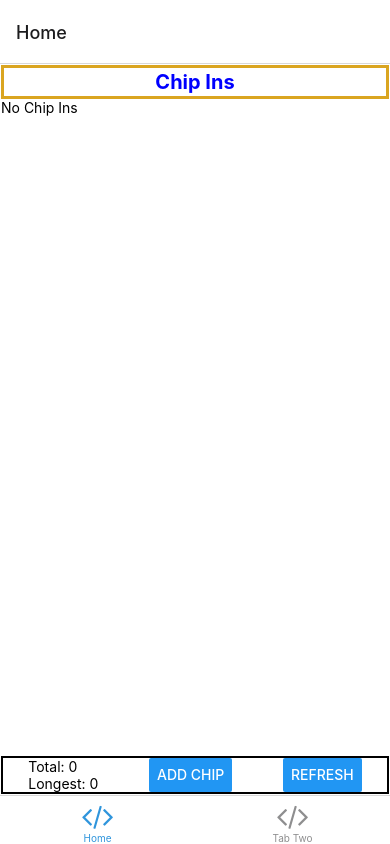
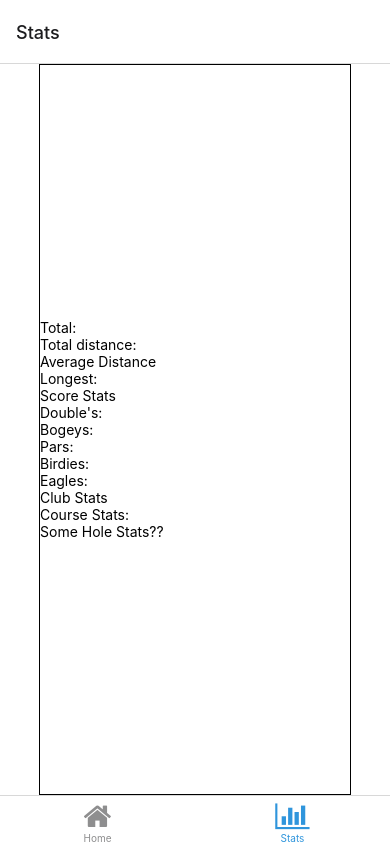
Before and after one commit to mdaley6/chip_in_app, a React Native app in the folder ChipInApp/: screen /Stats in a window 390 px wide. Built offline with nearby package versions, Linux system fonts and the light colour scheme; what expo-linking would draw is missing.

Commit message:
Starting a Stats Screen
Did some style & laid down the basis for a screen to run stats on all chip ins

```diff
--- a/ChipInApp/components/AllChips.tsx
+++ b/ChipInApp/components/AllChips.tsx
@@ -1,5 +1,5 @@
 import React, { useEffect, useState } from 'react';
-import { Text, View, StyleSheet, Button, ScrollView } from 'react-native';
+import { Text, View, StyleSheet, Button, ScrollView, TouchableOpacity } from 'react-native';
 import AsyncStorage from '@react-native-async-storage/async-storage';
 
 const Chip = (props: {number: number, course: string, club:string, distance:string, score:string }) =>  {
@@ -10,8 +10,8 @@ const Chip = (props: {number: number, course: string, club:string, distance:stri
     if(props.score == 'Double') color = 'darkred'
 
     return (
-        <View  style={styles.chip}>
-        <View  style={styles.chipSub}>
+        <View style={styles.chip}>
+        <View style={styles.chipSub}>
             <Text style={styles.number}>{props.number}</Text>
             <View>
                 <Text style={styles.text}>Club: {props.club}</Text>
@@ -20,7 +20,9 @@ const Chip = (props: {number: number, course: string, club:string, distance:stri
                 <Text style={styles.text}>For: <Text style={{color: color}}>{props.score}</Text></Text>
             </View>
         </View>
-        <Button title="Edit" onPress={() => handleEdit(props.number)}/>
+        <TouchableOpacity style={styles.button} onPress={() => handleEdit(props.number)}>
+            <Text style={styles.buttonText}>Edit</Text>
+        </TouchableOpacity>
         </View>
     );
 };
@@ -28,13 +30,10 @@ const Chip = (props: {number: number, course: string, club:string, distance:stri
 //need to actually implement this
 const handleEdit = (id: number) => {
     console.log("edit " + id);
-
-
+    //get the data for this chip
+    //allow them to overwrite it (may need an edit screen or pop up)
 }
 
-interface AllChipProps {
-	chipData9: {club: string, distance: string, course: string, score: string}[];
-}
 
 export const AllChips = () => {
     const [chips, setChips] = useState<{club: string, distance: string, course: string, score: string}[]>([]);
@@ -98,7 +97,8 @@ const styles = StyleSheet.create({
         justifyContent: 'space-between',
         alignItems: 'center',
         padding: 2,
-        borderWidth:1,
+        borderBottomWidth:1,
+        borderColor:'blue',
         width:'100%'
     },
     chipSub: {
@@ -116,14 +116,27 @@ const styles = StyleSheet.create({
     },
     number:{
         fontSize:25,
+        //fontWeight: 'bold',
         borderWidth:2,
-        borderColor: 'blue',
+        borderColor: 'gold',
         borderRadius: 10,
+        color:'blue',
         padding:6,
         marginLeft:3,
         marginRight:30,
-        backgroundColor:'gainsboro',
+       // backgroundColor:'blue',
         overflow: 'hidden'
+    },
+    button:{
+        borderWidth: 2,
+        borderColor:'gold',
+        padding: 5,
+        borderRadius: 10,
+        marginRight:4,
+    },
+    buttonText:{
+        fontSize:18,
+        color:'#448ff2',
     }
   });
 
--- a/ChipInApp/navigation/LinkingConfiguration.ts
+++ b/ChipInApp/navigation/LinkingConfiguration.ts
@@ -20,9 +20,9 @@ const linking: LinkingOptions<RootStackParamList> = {
               Home: 'one',
             },
           },
-          TabTwo: {
+          Stats: {
             screens: {
-              TabTwoScreen: 'two',
+              StatsScreen: 'two',
             },
           },
         },
--- a/ChipInApp/navigation/index.tsx
+++ b/ChipInApp/navigation/index.tsx
@@ -15,7 +15,7 @@ import useColorScheme from '../hooks/useColorScheme';
 import AddChip from '../screens/AddChip';
 import NotFoundScreen from '../screens/NotFoundScreen';
 import Home from '../screens/Home';
-import TabTwoScreen from '../screens/TabTwoScreen';
+import StatsScreen from '../screens/StatsScreen';
 import { RootStackParamList, RootTabParamList, RootTabScreenProps } from '../types';
 import LinkingConfiguration from './LinkingConfiguration';
 
@@ -67,15 +67,15 @@ function BottomTabNavigator() {
         component={Home}
         options={({ navigation }: RootTabScreenProps<'Home'>) => ({
           title: 'Home',
-          tabBarIcon: ({ color }) => <TabBarIcon name="code" color={color} />,
+          tabBarIcon: ({ color }) => <TabBarIcon name="home" color={color} />,
         })}
       />
       <BottomTab.Screen
-        name="TabTwo"
-        component={TabTwoScreen}
+        name="Stats"
+        component={StatsScreen}
         options={{
-          title: 'Tab Two',
-          tabBarIcon: ({ color }) => <TabBarIcon name="code" color={color} />,
+          title: 'Stats',
+          tabBarIcon: ({ color }) => <TabBarIcon name="bar-chart" color={color} />,
         }}
       />
     </BottomTab.Navigator>
--- a/ChipInApp/screens/Home.tsx
+++ b/ChipInApp/screens/Home.tsx
@@ -9,7 +9,6 @@ import { RootTabScreenProps } from '../types';
 export default function Home({ navigation }: RootTabScreenProps<'Home'>) {
   const [total , setTotalChips] = useState(0);
   const [longest, setLongestChip] = useState(0);
-  const [chipData, setChipData] = useState([]);
 
   const getTotals = async () => {
 
@@ -37,7 +36,7 @@ export default function Home({ navigation }: RootTabScreenProps<'Home'>) {
         <View style={styles.midPage}>
         <ChipTotals total={total} longest={longest}></ChipTotals>{/*Need these to be real*/}
         <Button title="Add Chip" onPress={() => navigation.navigate('AddChip')}/>
-        <Button title="Refresh" onPress={getTotals}/>
+        <Button title="Calc Totals" onPress={getTotals}/>
         </View>
     </View>
   );
--- /dev/null
+++ b/ChipInApp/screens/StatsScreen.tsx
@@ -0,0 +1,47 @@
+import { StyleSheet } from 'react-native';
+
+import { Text, View } from '../components/Themed';
+
+//Eventaully let them do stats in a time period or other filters
+
+
+export default function StatsScreen() {
+  return (
+    <View style={styles.container}>
+      <View style={styles.stats}>
+        <Text>Total:</Text>
+        <Text>Total distance:</Text>
+        <Text>Average Distance</Text>
+        <Text>Longest: </Text>
+        <Text>Score Stats</Text>
+        <Text>Double's: </Text>
+        <Text>Bogeys:</Text>
+        <Text>Pars:</Text>
+        <Text>Birdies:</Text>
+        <Text>Eagles:</Text>
+        <Text>Club Stats</Text>
+        <Text>Course Stats:</Text>
+        <Text>Some Hole Stats??</Text>
+      </View>
+    </View>
+  );
+}
+
+const styles = StyleSheet.create({
+  container: {
+    flex: 1,
+    alignItems: 'center',
+    justifyContent: 'center',
+  },
+  title: {
+    fontSize: 20,
+    fontWeight: 'bold',
+  },
+  stats: {
+    flex:1,
+    alignItems: 'flex-start',
+    justifyContent: 'center',
+    borderWidth:1,
+    width:'80%',
+  }
+});
--- a/ChipInApp/screens/TabTwoScreen.tsx
+++ /dev/null
@@ -1,31 +0,0 @@
-import { StyleSheet } from 'react-native';
-
-import EditScreenInfo from '../components/EditScreenInfo';
-import { Text, View } from '../components/Themed';
-
-export default function TabTwoScreen() {
-  return (
-    <View style={styles.container}>
-      <Text style={styles.title}>Tab Two</Text>
-      <View style={styles.separator} lightColor="#eee" darkColor="rgba(255,255,255,0.1)" />
-      <EditScreenInfo path="/screens/TabTwoScreen.tsx" />
-    </View>
-  );
-}
-
-const styles = StyleSheet.create({
-  container: {
-    flex: 1,
-    alignItems: 'center',
-    justifyContent: 'center',
-  },
-  title: {
-    fontSize: 20,
-    fontWeight: 'bold',
-  },
-  separator: {
-    marginVertical: 30,
-    height: 1,
-    width: '80%',
-  },
-});
--- a/ChipInApp/types.tsx
+++ b/ChipInApp/types.tsx
@@ -26,7 +26,7 @@ export type RootStackScreenProps<Screen extends keyof RootStackParamList> = Nati
 
 export type RootTabParamList = {
   Home: undefined;
-  TabTwo: undefined;
+  Stats: undefined;
 };
 
 export type RootTabScreenProps<Screen extends keyof RootTabParamList> = CompositeScreenProps<
```
